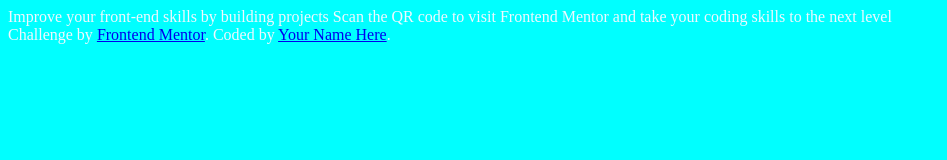
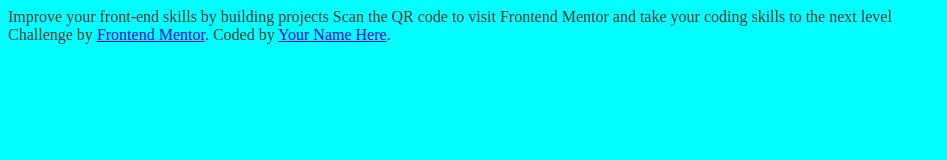
Before and after one commit to rowanrooster/qr-code-component-html-css, a website built with Vite: page index.html in a window 1280 px wide. Shown: the whole page, without its empty margins (0-947 px from the left). Built offline with nearby package versions, Linux system fonts and the light colour scheme.

Commit message:
Sass setup

```diff
--- a/index.html
+++ b/index.html
@@ -7,7 +7,6 @@
   <link rel="icon" type="image/png" sizes="32x32" href="./images/favicon-32x32.png">
 
   <title>Frontend Mentor | QR code component</title>
-  <link rel="stylesheet" href="dist/style.css">
 </head>
 <body>
 
--- a/scss/style.scss
+++ b/scss/style.scss
@@ -1,4 +1,4 @@
 body {
     background-color: aqua;
-    color: aliceblue;
+    color: #333;
 }
```
